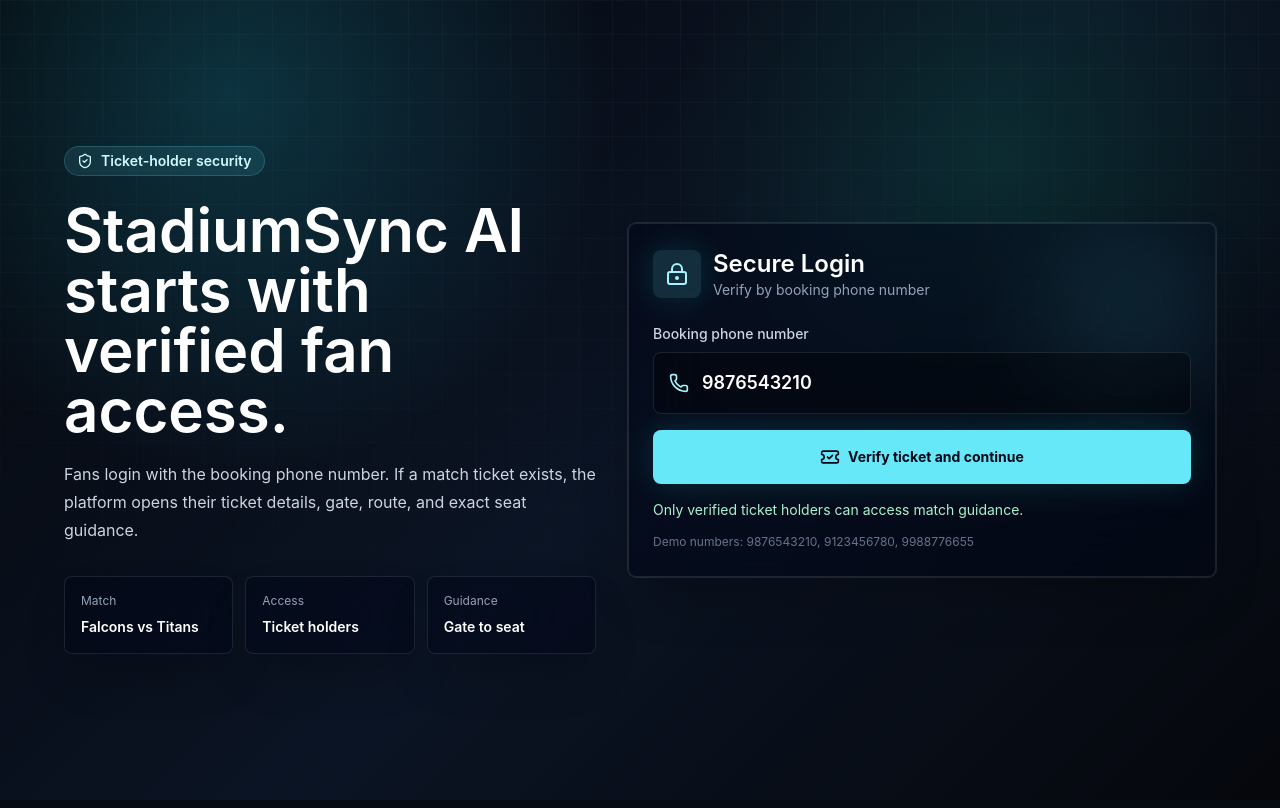
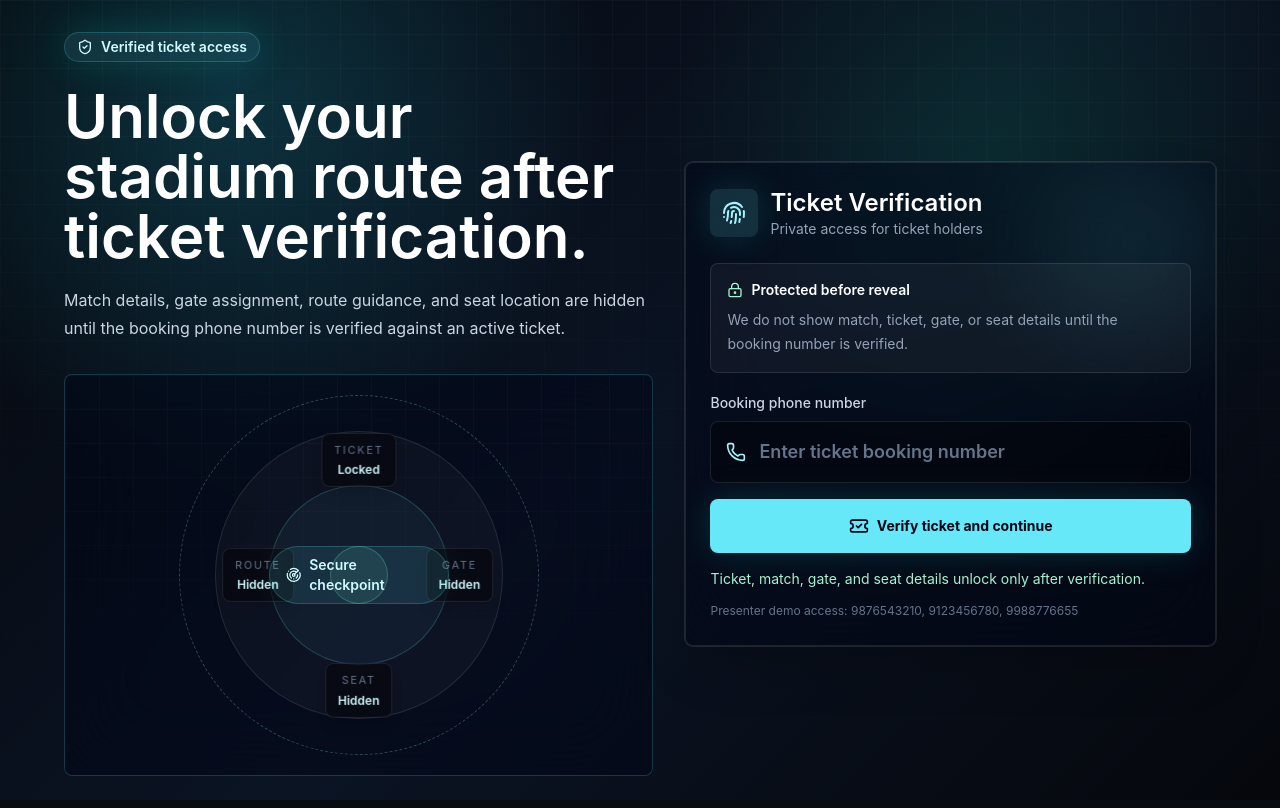
Before and after one commit to Ayushgargdeveloper/StadiumSync-AI, a React (Vite) app in the folder frontend/: page /login in a window 1280 px wide. Built offline with nearby package versions, Linux system fonts and the light colour scheme.

Commit message:
Polish secure login checkpoint

```diff
--- a/frontend/src/pages/LoginPage.tsx
+++ b/frontend/src/pages/LoginPage.tsx
@@ -1,5 +1,5 @@
 import { motion } from "framer-motion";
-import { LockKeyhole, Phone, ShieldCheck, TicketCheck } from "lucide-react";
+import { Fingerprint, LockKeyhole, Phone, Radar, ShieldCheck, TicketCheck } from "lucide-react";
 import { useState } from "react";
 import { Navigate, useLocation, useNavigate } from "react-router-dom";
 import { useAuth } from "../auth/AuthContext";
@@ -10,8 +10,8 @@ type LocationState = {
 
 export function LoginPage() {
   const { ticket, loginWithPhone } = useAuth();
-  const [phoneNumber, setPhoneNumber] = useState("9876543210");
-  const [message, setMessage] = useState("Only verified ticket holders can access match guidance.");
+  const [phoneNumber, setPhoneNumber] = useState("");
+  const [message, setMessage] = useState("Ticket, match, gate, and seat details unlock only after verification.");
   const [isError, setIsError] = useState(false);
   const navigate = useNavigate();
   const location = useLocation();
@@ -37,31 +37,50 @@ export function LoginPage() {
       <div className="pointer-events-none fixed inset-0 bg-[radial-gradient(circle_at_18%_12%,rgba(34,211,238,0.20),transparent_30%),radial-gradient(circle_at_78%_20%,rgba(16,185,129,0.14),transparent_28%),linear-gradient(135deg,#05070c,#0b1424_52%,#05070c)]" />
       <div className="scan-grid pointer-events-none fixed inset-0 opacity-60" />
 
-      <section className="relative z-10 mx-auto grid min-h-[calc(100vh-4rem)] max-w-6xl items-center gap-8 lg:grid-cols-[0.95fr_1.05fr]">
+      <section className="relative z-10 mx-auto grid min-h-[calc(100vh-4rem)] max-w-6xl items-center gap-8 lg:grid-cols-[1fr_0.9fr]">
         <div>
-          <div className="mb-6 inline-flex items-center gap-2 rounded-full border border-cyan-300/20 bg-cyan-300/10 px-3 py-1 text-sm font-semibold text-cyan-100">
+          <div className="mb-6 inline-flex items-center gap-2 rounded-full border border-cyan-300/20 bg-cyan-300/10 px-3 py-1 text-sm font-semibold text-cyan-100 shadow-glow">
             <ShieldCheck className="h-4 w-4" />
-            Ticket-holder security
+            Verified ticket access
           </div>
           <h1 className="max-w-3xl text-4xl font-semibold leading-tight text-white md:text-6xl">
-            StadiumSync AI starts with verified fan access.
+            Unlock your stadium route after ticket verification.
           </h1>
           <p className="mt-5 max-w-2xl text-base leading-7 text-slate-300">
-            Fans login with the booking phone number. If a match ticket exists,
-            the platform opens their ticket details, gate, route, and exact seat guidance.
+            Match details, gate assignment, route guidance, and seat location are hidden
+            until the booking phone number is verified against an active ticket.
           </p>
 
-          <div className="mt-8 grid gap-3 sm:grid-cols-3">
-            {[
-              ["Match", "Falcons vs Titans"],
-              ["Access", "Ticket holders"],
-              ["Guidance", "Gate to seat"]
-            ].map(([label, value]) => (
-              <div key={label} className="glass-panel rounded-lg p-4">
-                <p className="text-xs text-slate-400">{label}</p>
-                <p className="mt-2 text-sm font-semibold text-white">{value}</p>
+          <div className="relative mt-8 overflow-hidden rounded-lg border border-cyan-300/20 bg-slate-950/45 p-5 backdrop-blur-2xl">
+            <div className="scan-grid absolute inset-0 opacity-60" />
+            <div className="relative mx-auto aspect-square max-w-[360px]">
+              <motion.div
+                animate={{ rotate: 360 }}
+                transition={{ duration: 30, repeat: Infinity, ease: "linear" }}
+                className="absolute inset-0 rounded-full border border-dashed border-cyan-200/25"
+              />
+              <div className="absolute inset-[10%] rounded-full border border-white/10 bg-white/[0.03]" />
+              <div className="absolute inset-[25%] rounded-full border border-cyan-300/20 bg-cyan-300/5" />
+              <div className="absolute inset-[42%] rounded-full border border-emerald-300/25 bg-emerald-300/10" />
+              {[
+                ["Ticket", "Locked", "left-[50%] top-[18%]"],
+                ["Gate", "Hidden", "left-[78%] top-[50%]"],
+                ["Seat", "Hidden", "left-[50%] top-[82%]"],
+                ["Route", "Hidden", "left-[22%] top-[50%]"]
+              ].map(([label, value, position]) => (
+                <div
+                  key={label}
+                  className={`absolute ${position} -translate-x-1/2 -translate-y-1/2 rounded-lg border border-white/10 bg-black/45 px-3 py-2 text-center shadow-lg backdrop-blur`}
+                >
+                  <p className="text-[0.68rem] uppercase tracking-[0.16em] text-slate-500">{label}</p>
+                  <p className="mt-1 text-xs font-semibold text-cyan-100">{value}</p>
+                </div>
+              ))}
+              <div className="absolute left-1/2 top-1/2 flex -translate-x-1/2 -translate-y-1/2 items-center gap-2 rounded-full border border-cyan-300/20 bg-cyan-300/10 px-4 py-2 text-sm font-semibold text-cyan-100">
+                <Radar className="h-4 w-4" />
+                Secure checkpoint
               </div>
-            ))}
+            </div>
           </div>
         </div>
 
@@ -76,12 +95,23 @@ export function LoginPage() {
           <div className="relative">
             <div className="mb-6 flex items-center gap-3">
               <div className="rounded-lg bg-cyan-300/15 p-3 text-cyan-200 shadow-glow">
-                <LockKeyhole className="h-6 w-6" />
+                <Fingerprint className="h-6 w-6" />
               </div>
               <div>
-                <h2 className="text-2xl font-semibold text-white">Secure Login</h2>
-                <p className="text-sm text-slate-400">Verify by booking phone number</p>
+                <h2 className="text-2xl font-semibold text-white">Ticket Verification</h2>
+                <p className="text-sm text-slate-400">Private access for ticket holders</p>
               </div>
+            </div>
+
+            <div className="mb-5 rounded-lg border border-white/10 bg-white/[0.045] p-4">
+              <div className="flex items-center gap-2 text-sm font-semibold text-white">
+                <LockKeyhole className="h-4 w-4 text-emerald-200" />
+                Protected before reveal
+              </div>
+              <p className="mt-2 text-sm leading-6 text-slate-400">
+                We do not show match, ticket, gate, or seat details until the booking
+                number is verified.
+              </p>
             </div>
 
             <label className="block text-sm font-medium text-slate-300" htmlFor="login-phone">
@@ -111,7 +141,7 @@ export function LoginPage() {
               {message}
             </p>
             <p className="mt-3 text-xs leading-5 text-slate-500">
-              Demo numbers: 9876543210, 9123456780, 9988776655
+              Presenter demo access: 9876543210, 9123456780, 9988776655
             </p>
           </div>
         </motion.form>
```
